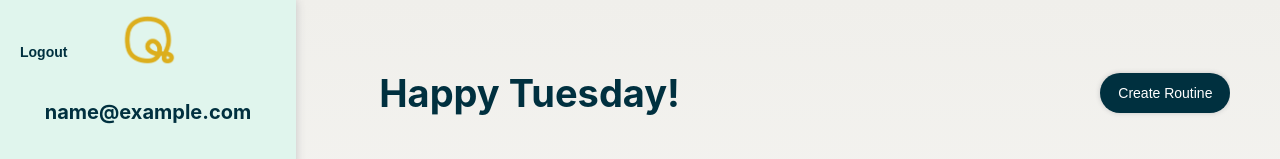
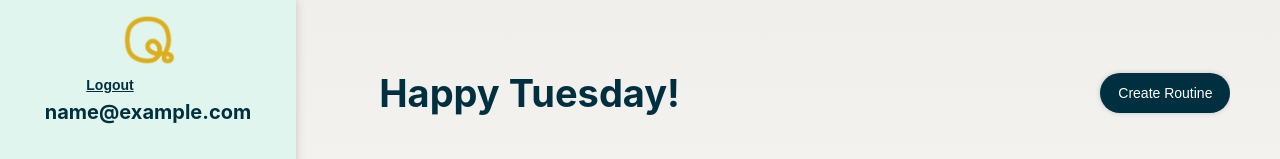
Before and after one commit to JJNR-DEV/qutine, a React (Create React App) app in the folder client/: page /dashboard in a window 1280 px wide. Shown: the top 159 px of the page. Built offline with nearby package versions, Linux system fonts and the light colour scheme; no server answers; sample sign-in values are in the browser's storage.

Commit message:
Logout button adjustments

```diff
--- a/client/src/components/landingPage/LandingPage.jsx
+++ b/client/src/components/landingPage/LandingPage.jsx
@@ -20,7 +20,7 @@ const LandingPage = () => {
 
   return (
     <div className="landingPage">
-      <div class="primary">
+      <div className="primary">
         <div className="welcomeMessage">
           <h1>Track your day with <span className="qutine">Qutine!</span></h1>
           <p>Routine for your quarantine.</p>
--- a/client/src/components/navbar/Navbar.jsx
+++ b/client/src/components/navbar/Navbar.jsx
@@ -37,9 +37,10 @@ const Navbar = () => {
             <button className="small-btn"
                     type="button"
                     style={{
-                      display: 'flex',
-                      alignItems: 'flex-end',
-                      paddingLeft: '20px',
+                      top: '45px',
+                      left: '60px',
+                      textDecoration: 'underline',
+                      position: 'relative',
                       fontWeight: 'bold'
                     }}
                     onClick={handleLogout}
```
